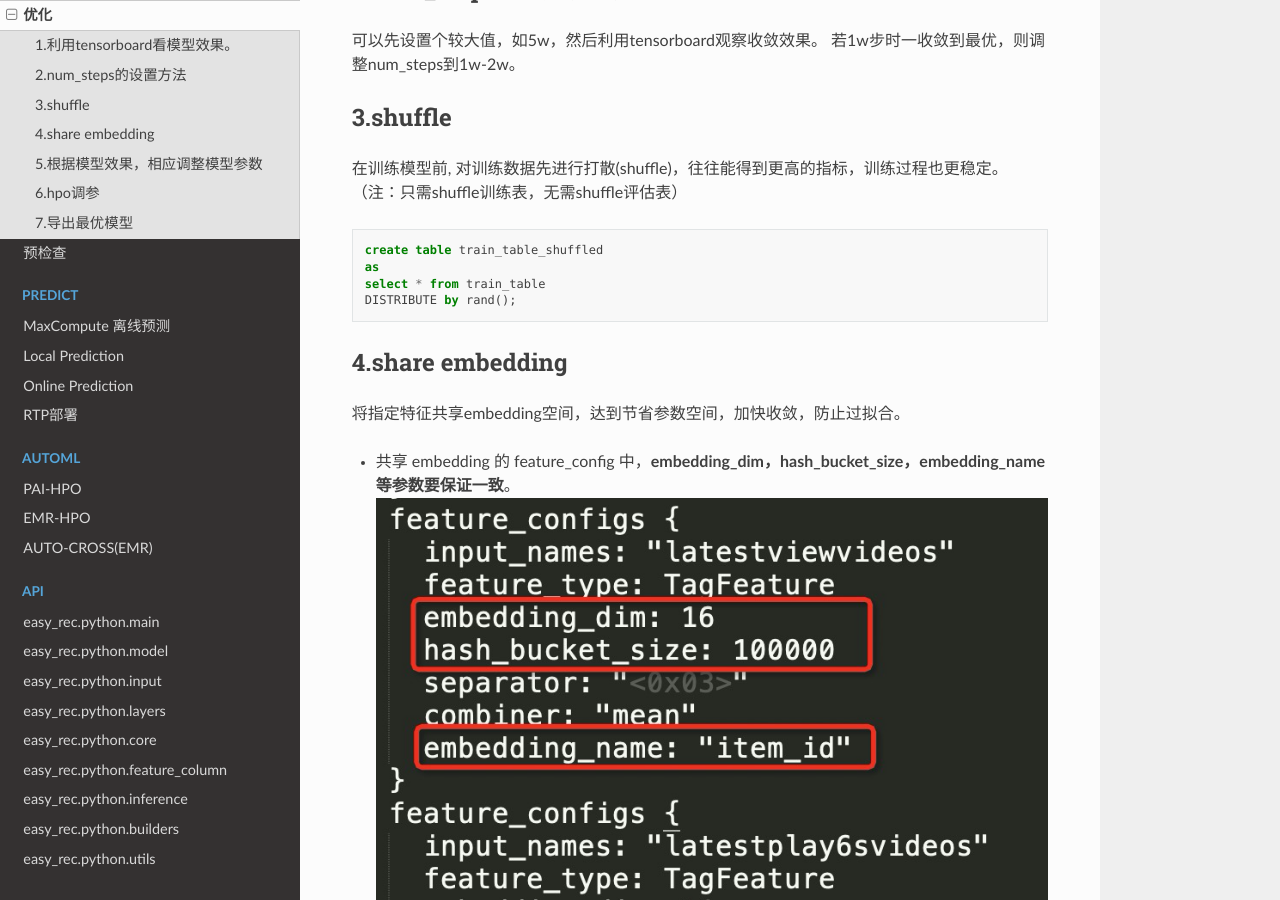
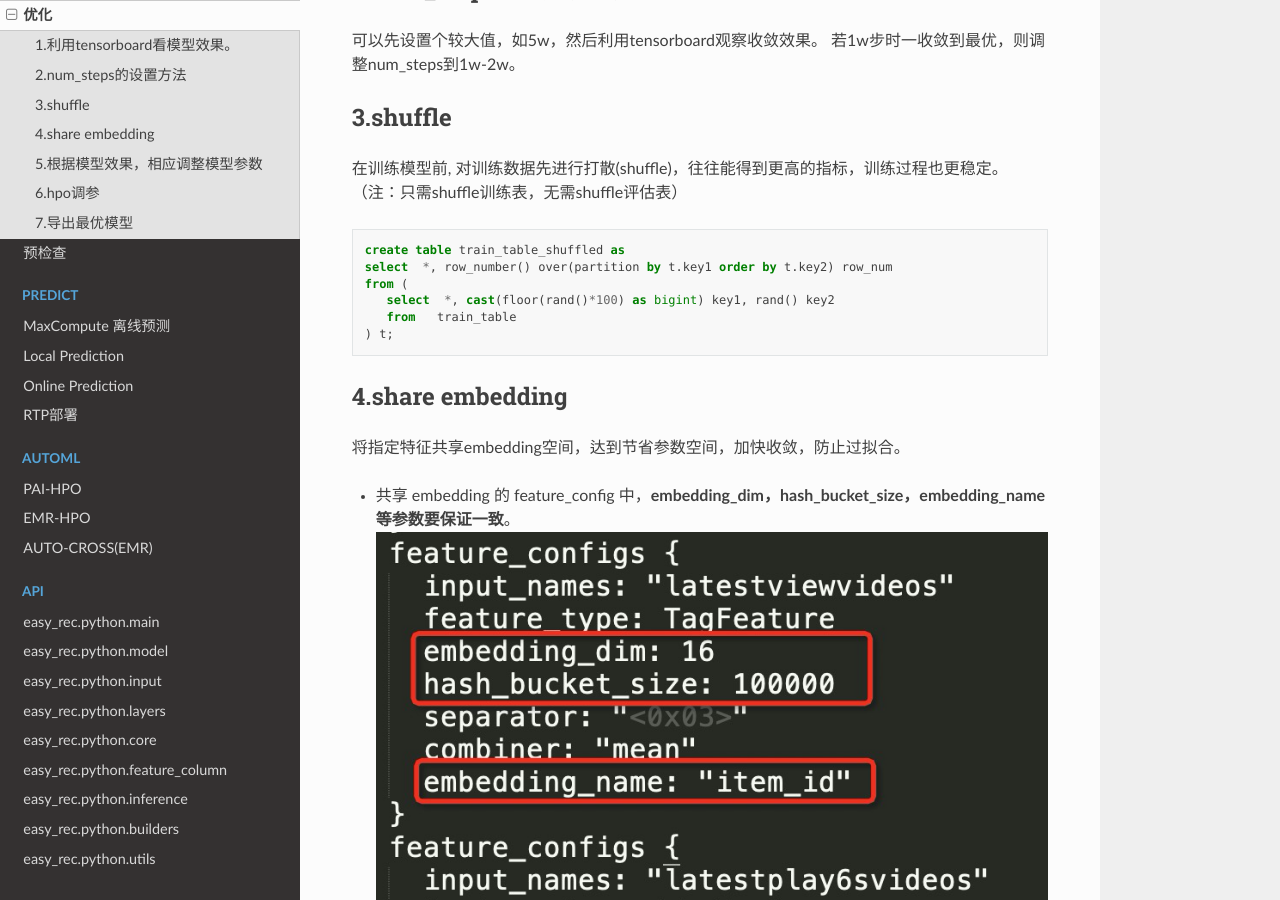
Before and after one commit to alibaba/EasyRec, a Sphinx documentation site: the page built from docs/source/optimize.md, in a window 1280 px wide and 900 px high, scrolled down 1325 px. Built offline with Sphinx 7.4.7 and the Read the Docs theme 2.0.0, drawn with Linux system fonts in a browser that asks for light colours; the version number is read from the project's files by our own code.

````diff
--- a/docs/source/optimize.md
+++ b/docs/source/optimize.md
@@ -26,10 +26,12 @@
 （注：只需shuffle训练表，无需shuffle评估表）
 
 ```sql
-create table train_table_shuffled
-as
-select * from train_table
-DISTRIBUTE by rand();
+create table train_table_shuffled as
+select  *, row_number() over(partition by t.key1 order by t.key2) row_num
+from (
+   select  *, cast(floor(rand()*100) as bigint) key1, rand() key2
+   from   train_table
+) t;
 ```
 
 ### 4.share embedding
````
